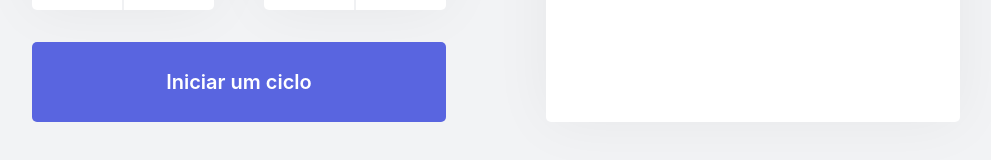
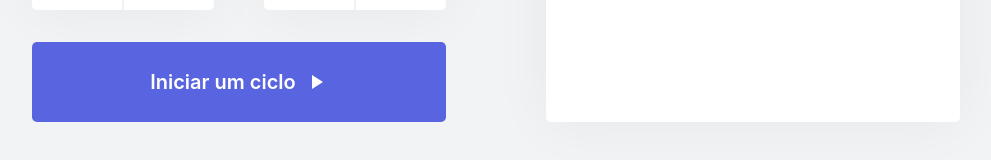
Before and after one commit to mauricio-andre/moveIt, a Next.js app: page / in a window 1280 px wide. Shown: the part 559-719 px from the top of the page, without its empty margins (144-1135 px from the left). Built offline with nearby package versions, Linux system fonts and the light colour scheme.

Commit message:
Layout botão iniciar ciclo

```diff
--- a/src/components/Countdown.tsx
+++ b/src/components/Countdown.tsx
@@ -68,6 +68,7 @@ export function Countdown() {
               onClick={startCountdown}
             >
               Iniciar um ciclo
+              <img src="icons/play.svg" alt="Play"/>
             </button>
           )}
         </>
```
Also changed, not shown: public/icons/play.svg (added).
